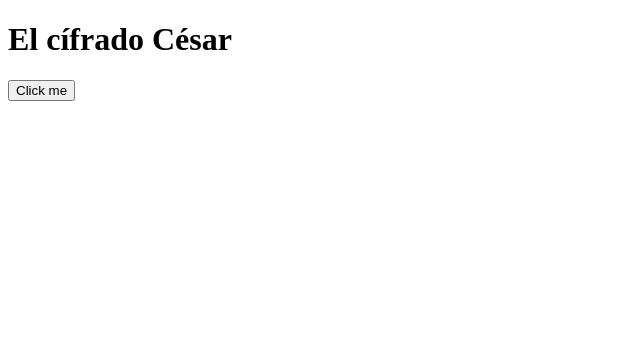
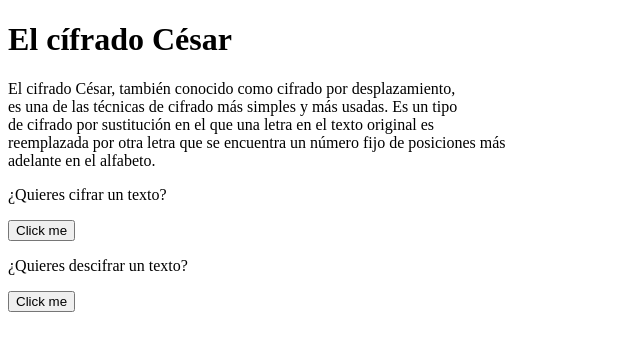
Before and after one commit to AlejandraCP/cipher-decipher, a plain HTML site: page index.html in a window 1280 px wide. Shown: the whole page, without its empty margins (0-640 px from the left). Drawn offline with Linux system fonts and the light colour scheme.

Commit message:
Avance index

```diff
--- a/index.html
+++ b/index.html
@@ -6,8 +6,15 @@
   </head>
   <body>
     <h1>El cífrado César</h1>
-    <p></p>
-    <button onclick="">Click me</button>
+    <p>El cifrado César, también conocido como cifrado por desplazamiento, <br>
+       es una de las técnicas de cifrado más simples y más usadas. Es un tipo <br>
+       de cifrado por sustitución en el que una letra en el texto original es <br>
+       reemplazada por otra letra que se encuentra un número fijo de posiciones más <br>
+        adelante en el alfabeto.</p>
+        <p>¿Quieres cifrar un texto?</p>
+    <button onclick="cipher()">Click me</button>
+    <p>¿Quieres descifrar un texto?</p>
+    <button onclick="decipher()">Click me</button>
     <script type="text/javascript" scr='js/app.js'>
 </script>
   </body>
```
